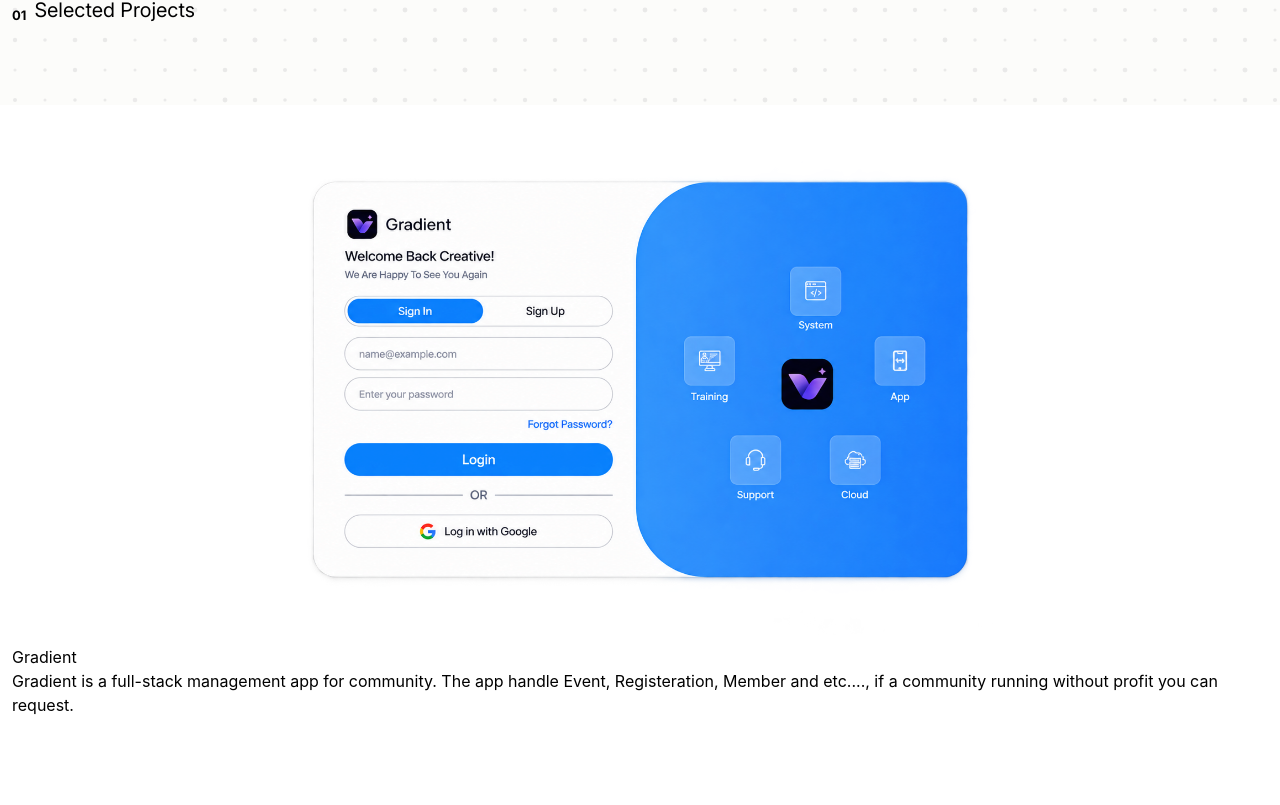
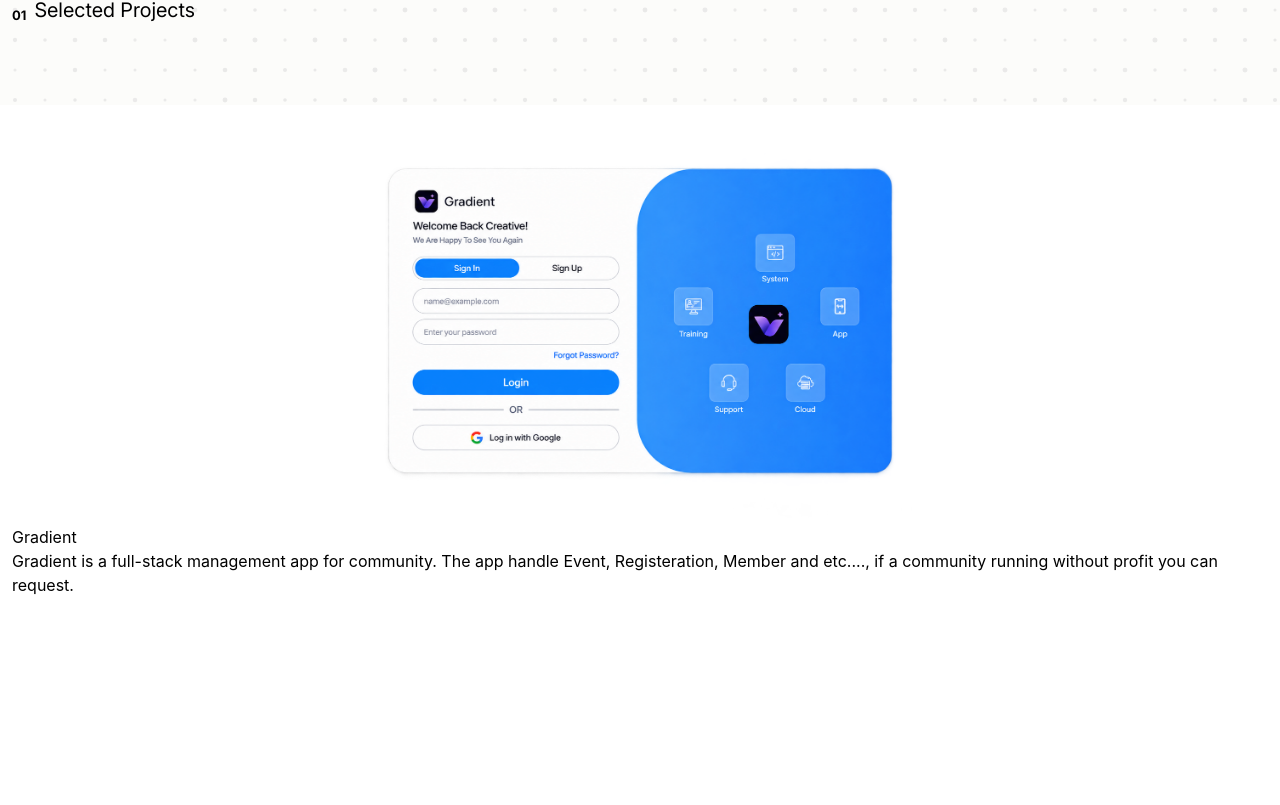
Before and after one commit to winhtetlin121128/WinHtetLin, a React (Vite) app: page / in a window 1280 px wide. Shown: the part 695-1500 px from the top of the page. Built offline with nearby package versions, Linux system fonts and the light colour scheme.

Commit message:
Hello World

```diff
--- a/src/assets/data/project.json
+++ b/src/assets/data/project.json
@@ -5,7 +5,7 @@
         "size" : "M",
         "status" : "40%",
         "tech" : ["Next.js", "TailwindCss", "Motion", "TypeScript", "Prisma", "Postgresql", "Uploadthing"],
-        "img" : "../../public/Gradient2.png",
+        "img" : "/project/Gradient2.png",
         "source" : "",
         "demo" : ""
     },
--- a/src/components/work.jsx
+++ b/src/components/work.jsx
@@ -17,7 +17,7 @@ export default function Work() {
                                 <li key={index} className='list-none pt-5 pb-5 flex flex-col items-start'>
 
                                     <div className='w-full flex justify-center items-center'>
-                                        <div style={{ backgroundImage: `url(${element.img})`}} className='w-180 h-130 bg-cover bg-center'></div>
+                                        <div style={{ backgroundImage: `url(${element.img})`}} className='w-150 h-100 bg-cover bg-center'></div>
                                     </div>
 
                                     <h3>{element.title}</h3>
```
Also changed, not shown: public/project/Gradient2.png (renamed from public/Gradient2.png).
